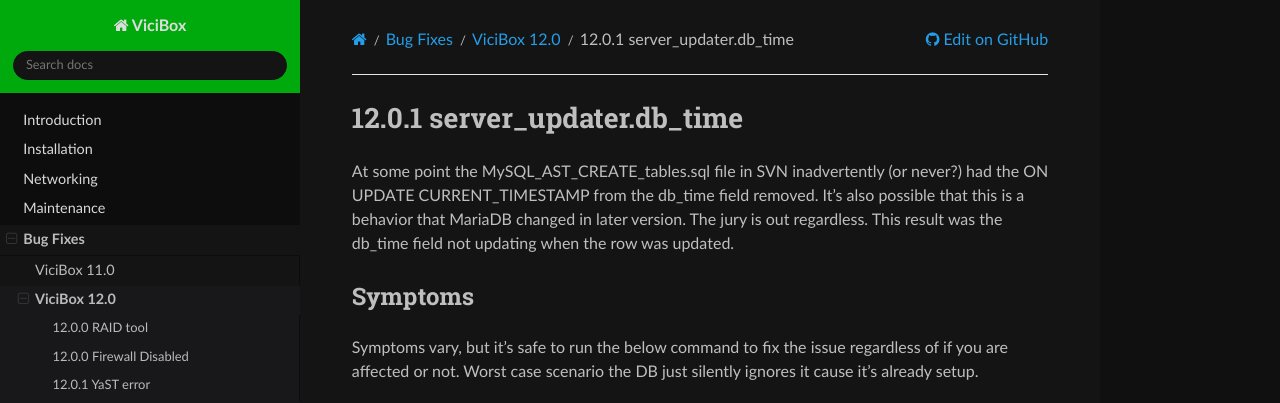
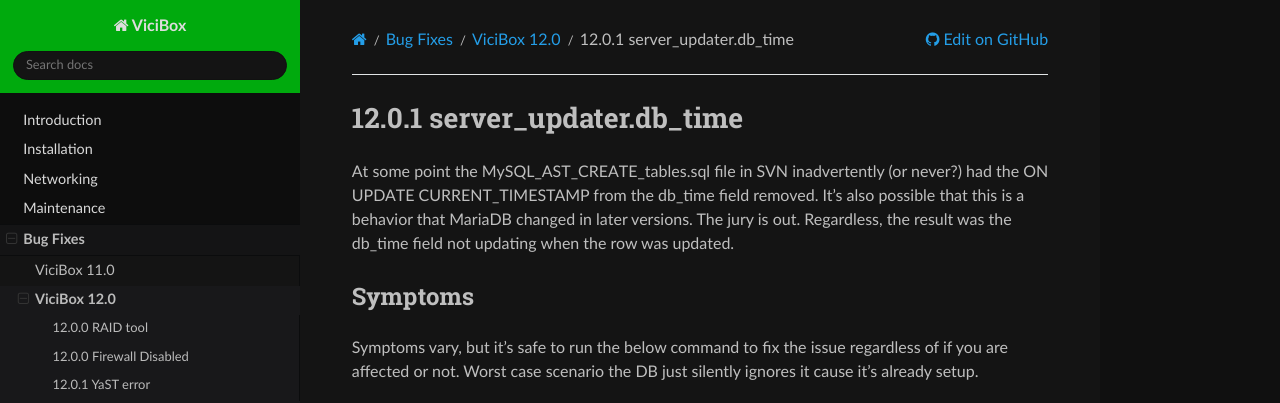
Before and after one commit to jamesvici/vicibox, a Sphinx documentation site: the page built from docs/source/bugfix/bugfix1201-2.rst, in a window 1280 px wide. Shown: the top 403 px of the page. Built offline with Sphinx 7.4.7 and the Read the Docs theme 3.1.0, drawn with Linux system fonts in a browser that asks for light colours.

Commit message:
Grammar police

```diff
--- a/docs/source/bugfix/bugfix1201-2.rst
+++ b/docs/source/bugfix/bugfix1201-2.rst
@@ -2,7 +2,7 @@
 12.0.1 server_updater.db_time
 =============================
 
-At some point the MySQL_AST_CREATE_tables.sql file in SVN inadvertently (or never?) had the ON UPDATE CURRENT_TIMESTAMP from the db_time field removed. It's also possible that this is a behavior that MariaDB changed in later version. The jury is out regardless. This result was the db_time field not updating when the row was updated.
+At some point the MySQL_AST_CREATE_tables.sql file in SVN inadvertently (or never?) had the ON UPDATE CURRENT_TIMESTAMP from the db_time field removed. It's also possible that this is a behavior that MariaDB changed in later versions. The jury is out. Regardless, the result was the db_time field not updating when the row was updated.
 
 Symptoms
 --------
```
